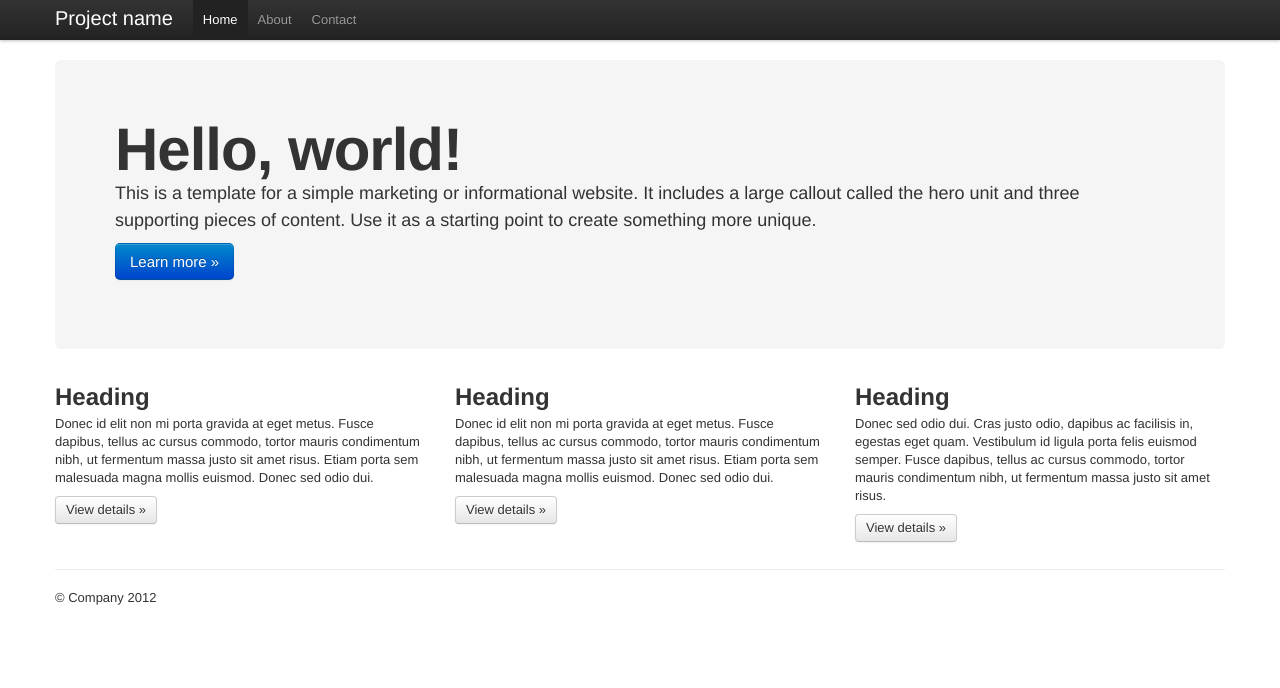
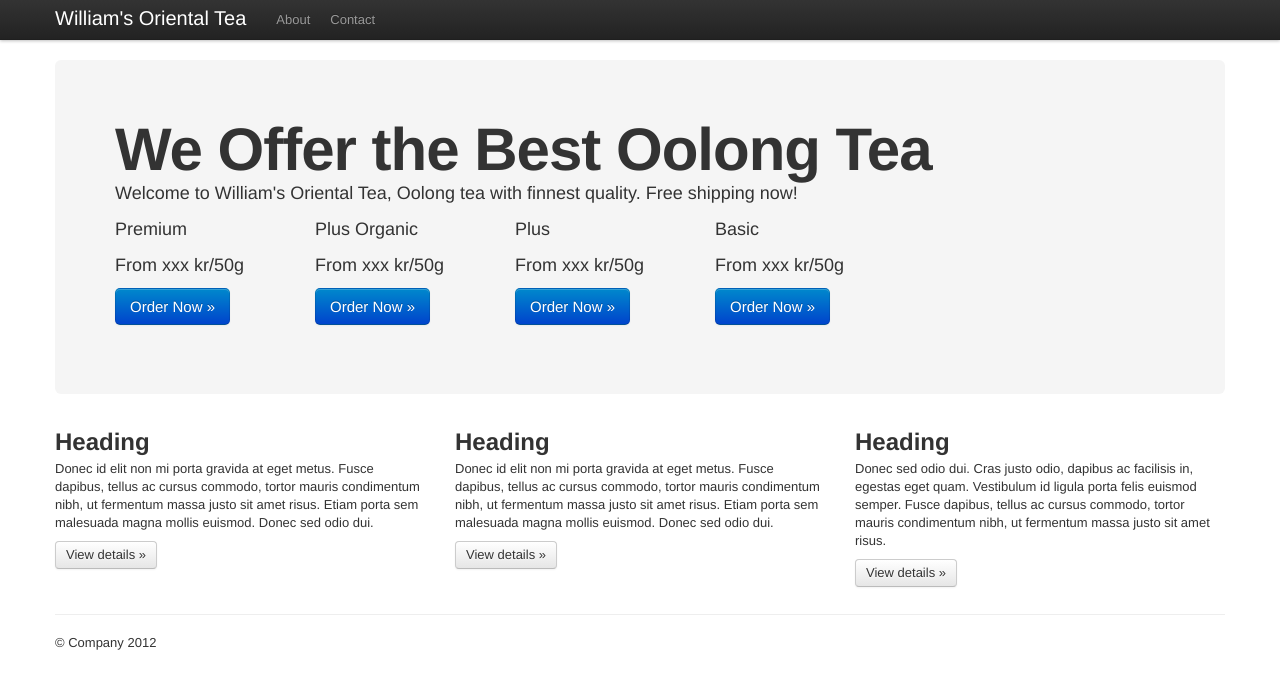
Before and after one commit to zjfroot/oolong, a plain HTML site: page index.html in a window 1280 px wide. Drawn offline with nearby package versions, Linux system fonts and the light colour scheme; files that its build step writes are made by us from their sources.

Commit message:
Added tea categories

```diff
--- a/index.html
+++ b/index.html
@@ -54,10 +54,10 @@
             <span class="icon-bar"></span>
             <span class="icon-bar"></span>
           </a>
-          <a class="brand" href="#">Project name</a>
+          <a class="brand" class="active" href="#">William's Oriental Tea</a>
           <div class="nav-collapse">
             <ul class="nav">
-              <li class="active"><a href="#">Home</a></li>
+              <!--<li class="active"><a href="#">Home</a></li>-->
               <li><a href="#about">About</a></li>
               <li><a href="#contact">Contact</a></li>
             </ul>
@@ -70,10 +70,34 @@
 
       <!-- Main hero unit for a primary marketing message or call to action -->
       <div class="hero-unit">
-        <h1>Hello, world!</h1>
-        <p>This is a template for a simple marketing or informational website. It includes a large callout called the hero unit and three supporting pieces of content. Use it as a starting point to create something more unique.</p>
-        <p><a class="btn btn-primary btn-large">Learn more &raquo;</a></p>
+        <h1>We Offer the Best Oolong Tea</h1>
+        <p>Welcome to William's Oriental Tea, Oolong tea with finnest quality. Free shipping now!</p>
+        <!--<p><a class="btn btn-primary btn-large">Learn more &raquo;</a></p>-->
+        <div class="row">
+            <div class="span2">
+                <p>Premium</p>
+                <p>From xxx kr/50g</p>
+                <p><a class="btn btn-primary btn-large">Order Now &raquo;</a></p>
+            </div>
+            <div class="span2">
+                <p>Plus Organic</p>
+                <p>From xxx kr/50g</p>
+                <p><a class="btn btn-primary btn-large">Order Now &raquo;</a></p>
+            </div>
+            <div class="span2">
+                <p>Plus</p>
+                <p>From xxx kr/50g</p>
+                <p><a class="btn btn-primary btn-large">Order Now &raquo;</a></p>
+            </div>
+            <div class="span2">
+                <p>Basic</p>
+                <p>From xxx kr/50g</p>
+                <p><a class="btn btn-primary btn-large">Order Now &raquo;</a></p>
+            </div>
+        </div>
       </div>
+
+
 
       <!-- Example row of columns -->
       <div class="row">
```
